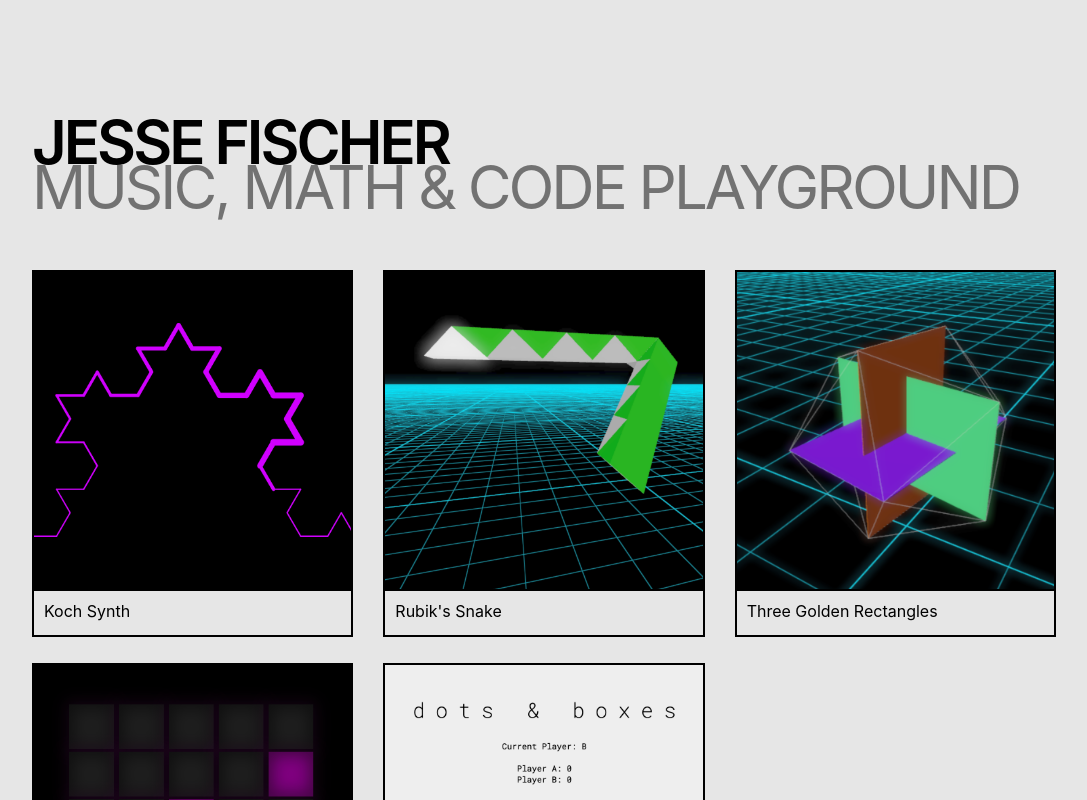
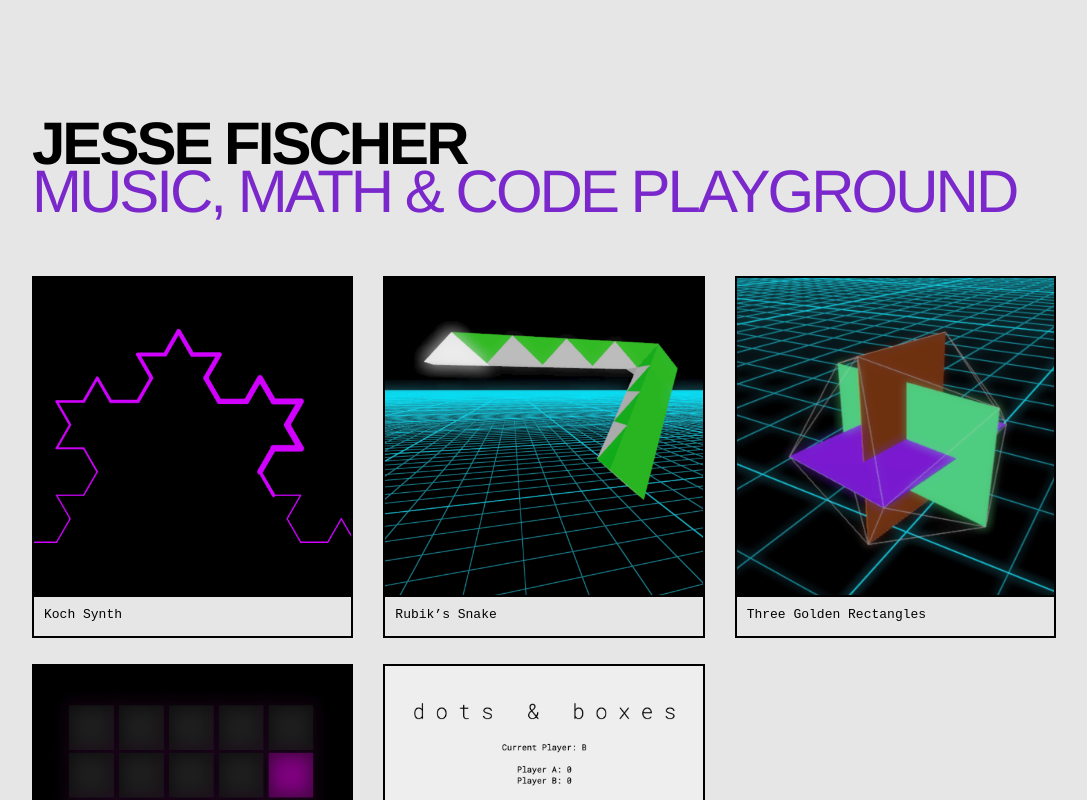
Before and after one commit to jessefischer/jessefischer.github.io, a React (Create React App) app: page / in a window 1280 px wide. Shown: the top 800 px of the page, without its empty margins (96-1183 px from the left). Built offline with nearby package versions, Linux system fonts and the light colour scheme.

Commit message:
feat: design updates

```diff
--- a/src/App.tsx
+++ b/src/App.tsx
@@ -10,7 +10,7 @@ function App() {
       </div>
       <Grid>
         <BoxLink title="Koch Synth" href="https://koch-synth.netlify.app/" alt="Koch Synth" imgSrc="assets/koch-synth.png" />
-        <BoxLink title="Rubik's Snake" href="https://snake-sequencer.netlify.app/" alt="Rubik's Snake" imgSrc="assets/snake-sequencer.png" />
+        <BoxLink title="Rubik’s Snake" href="https://snake-sequencer.netlify.app/" alt="Rubik's Snake" imgSrc="assets/snake-sequencer.png" />
         <BoxLink title="Three Golden Rectangles" href="https://three-golden-rectangles.netlify.app/" alt="Three Golden Rectangles" imgSrc="assets/three-golden-rectangles.png" />
         <BoxLink title="Arp Tesselator" href="https://jessefischer.github.io/arptesselator/" alt="Arp Tesselator" imgSrc="assets/arp-tesselator.png" />
         <BoxLink title="Dots and Boxes" href="https://jf-dots-and-boxes.netlify.app/" alt="Dots and Boxes" imgSrc="assets/dots-and-boxes.png" />
--- a/src/index.css
+++ b/src/index.css
@@ -1,15 +1,15 @@
+@import url('https://fonts.googleapis.com/css2?family=Roboto+Mono&display=swap');
+
 body {
   margin: 0;
   background: hsl(0, 0%, 90%);
-  font-family: -apple-system, BlinkMacSystemFont, Segoe UI, "Roboto", "Oxygen",
-    "Ubuntu", "Cantarell", "Fira Sans", "Droid Sans", "Helvetica Neue",
-    sans-serif;
+  font-family: monospace;
   -webkit-font-smoothing: antialiased;
   -moz-osx-font-smoothing: grayscale;
 }
 
 .app {
-  margin: 120px 20px;
+  margin: 80px 20px;
 }
 
 .header {
@@ -18,29 +18,30 @@ body {
 
 .heading {
   all: unset;
+  font-family: "Helvetica Neue", sans-serif;
   display: block;
   text-transform: uppercase;
   font-weight: 600;
   font-size: 60px;
   letter-spacing: -0.05em;
-  line-height: 0.75em;
+  line-height: 0.8em;
 }
 
 .subhead {
   all: unset;
+  font-family: "Helvetica Neue", sans-serif;
   display: block;
   text-transform: uppercase;
-  /* font-weight: 600; */
-  font-size: 60px;
+  font-size: 45px;
   letter-spacing: -0.05em;
-  line-height: 0.75em;
-  opacity: 0.5;
+  line-height: 0.8em;
+  color: #7a28cc;
 }
 
 .grid {
   display: grid;
   grid-template-columns: repeat(2, 1fr);
-  gap: 30px;
+  gap: 20px 10px;
 }
 
 @media screen and (min-width: 768px) {
@@ -50,6 +51,11 @@ body {
 
   .grid {
     grid-template-columns: repeat(3, 1fr);
+    gap: 30px;
+  }
+
+  .subhead {
+    font-size: 60px;
   }
 }
 
```
